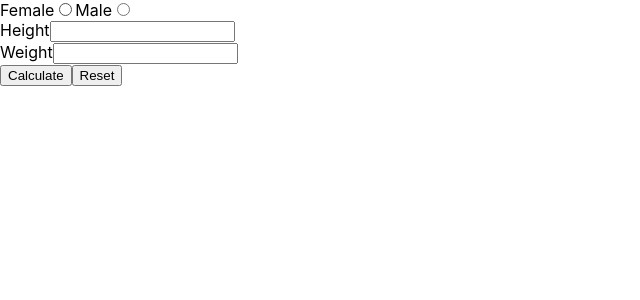
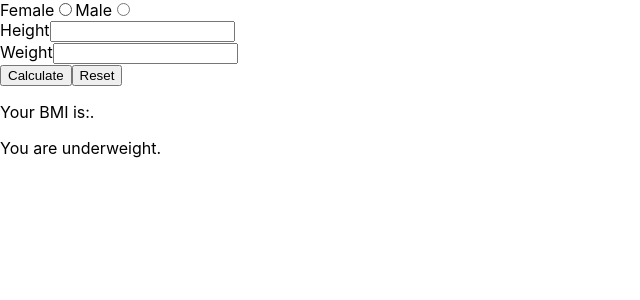
Before and after one commit to KETAMINION/FiM-app, a React (Create React App) app in the folder fim-app/: page / in a window 1280 px wide. Shown: the top 300 px of the page, without its empty margins (0-640 px from the left). Built offline with nearby package versions, Linux system fonts and the light colour scheme.

Commit message:
adding a switch to calculate bmi

```diff
--- a/fim-app/src/components/App/App.js
+++ b/fim-app/src/components/App/App.js
@@ -3,18 +3,42 @@ import Sex from "../Sex/Sex";
 import Button from "../Button/Button";
 import Input from "../Input/Input";
 import Result from "../Result/Result";
+import { useState } from "react";
 
 function App() {
+  const [height, setHeight] = useState(0);
+  const [weight, setWeight] = useState(0);
+  const [sex, setSex] = useState(null);
+  const [bmi, setBmi] = useState(null);
+
   function handleChangeHeight(e) {
-    let height = e.target.value;
+    setHeight(e.target.value);
   }
   function handleChangeWeight(e) {
-    let weight = e.target.value;
+    setWeight(e.target.value);
+  }
+  function handleChangeSex(e) {
+    setSex(e.target.value);
+  }
+  function calculateBmi() {
+    let heightSquare = Math.pow(height / 100, 2);
+    setBmi((weight / heightSquare).toFixed(1));
+  }
+let judgement = ""
+  switch(true){
+    case bmi < 18.5:
+        judgement = "underweight"
+        break;
+    case bmi >=18.5 && bmi <= 24.9:
+        judgement = "normal"
+        break;
+    case bmi >= 25 && bmi <= 29.9:
+        judgement = "overweight"
+        break;
+    case bmi >= 30:
+        judgement = "obese"
   }
 
-  function handleChangeSex(e) {
-    let sex = e.target.value;
-  }
 
   return [
     <Sex handleChange={handleChangeSex} />,
@@ -30,8 +54,8 @@ function App() {
       id="weight"
       handleChange={handleChangeWeight}
     />,
-    <Button />,
-    <Result />
+    <Button calculate={calculateBmi} />,
+    <Result bmi={bmi} judgement={judgement}/>,
   ];
 }
 export default App;
--- a/fim-app/src/components/Button/Button.js
+++ b/fim-app/src/components/Button/Button.js
@@ -1,9 +1,9 @@
 import React from "react";
 
-function Button() {
+function Button(props) {
   return (
     <div className="buttons-container">
-      <button className="calculate-button">Calculate</button>
+      <button className="calculate-button" onClick={props.calculate}>Calculate</button>
       <button className="reset-buton">Reset</button>
     </div>
   );
--- a/fim-app/src/components/Result/Result.js
+++ b/fim-app/src/components/Result/Result.js
@@ -1,9 +1,9 @@
 import React from "react";
-function Result() {
+function Result(props) {
   return (
     <div className="result-container">
-      <p></p>
-      <p></p>
+      <p>Your BMI is:{props.bmi}.</p>
+      <p>You are {props.judgement}.</p>
     </div>
   );
 }
```
